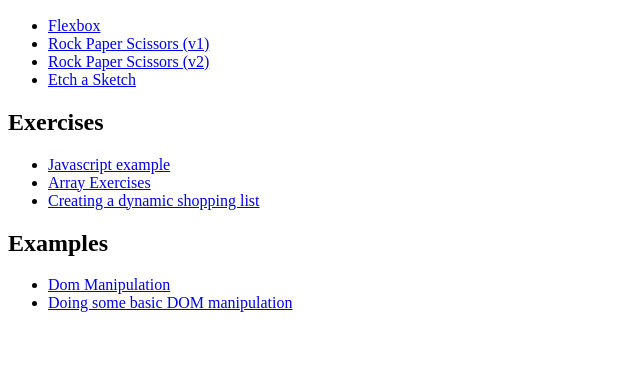
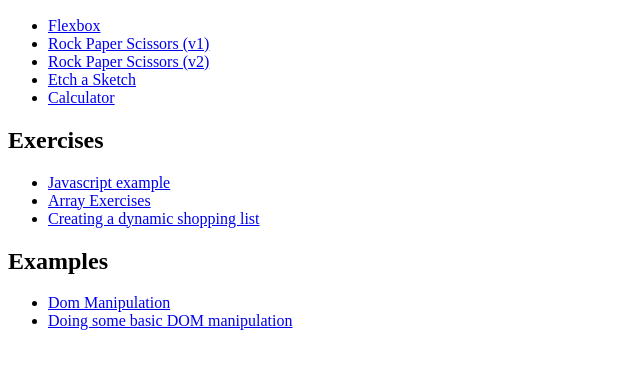
Before and after one commit to Thiago-Morais/top-projects, a plain HTML site: page index.html in a window 1280 px wide. Shown: the part 110-478 px from the top of the page, without its empty margins (0-640 px from the left). Drawn offline with Linux system fonts and the light colour scheme.

Commit message:
feat: Add calculator to index.html

```diff
--- a/index.html
+++ b/index.html
@@ -20,6 +20,7 @@
         <a href="projects/rock-paper-scissors/">Rock Paper Scissors (v2)</a>
       </li>
       <li><a href="projects/etch-a-sketch/">Etch a Sketch</a></li>
+      <li><a href="projects/calculator/">Calculator</a></li>
     </ul>
     <h2>Exercises</h2>
     <ul>
```
